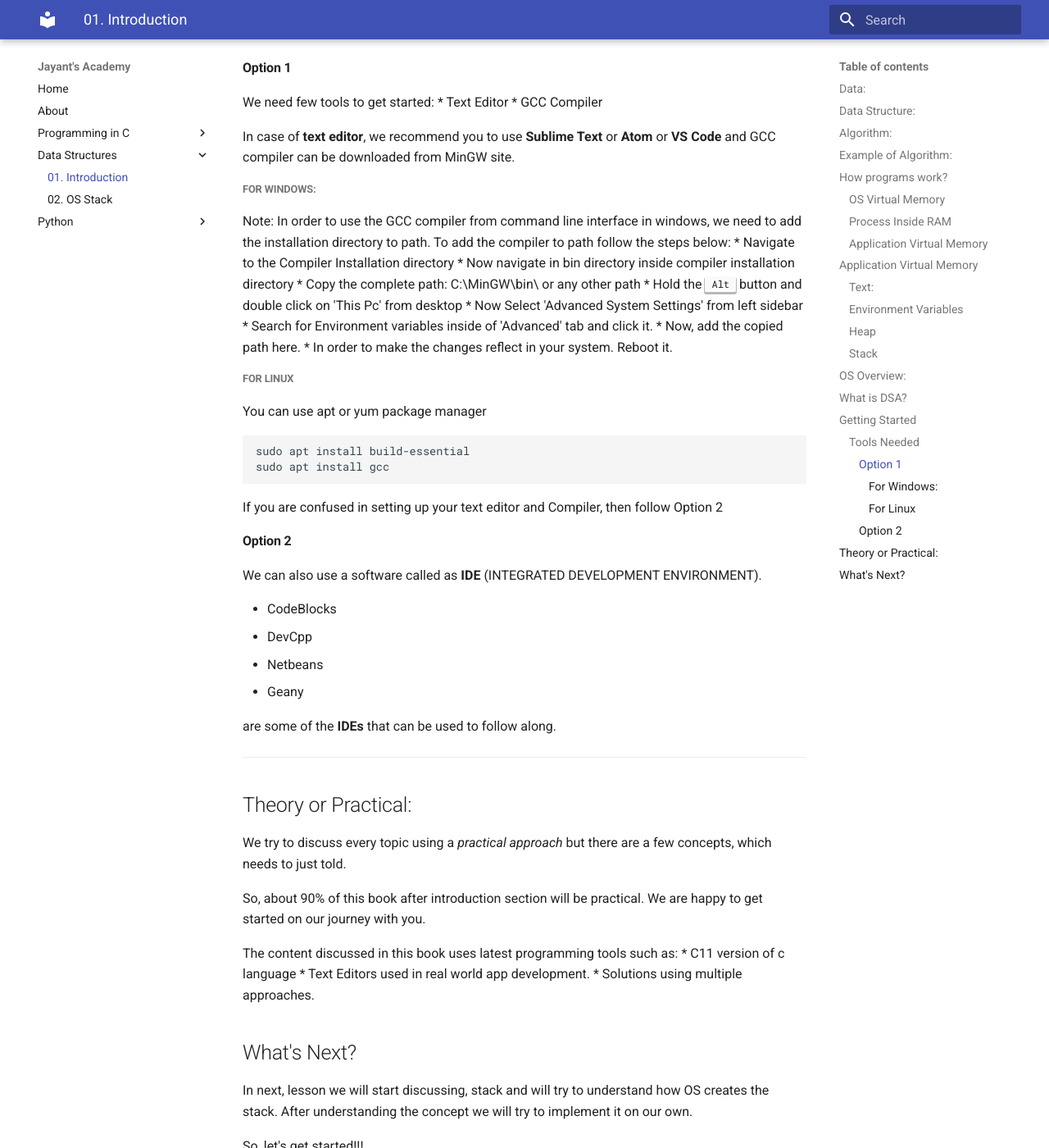
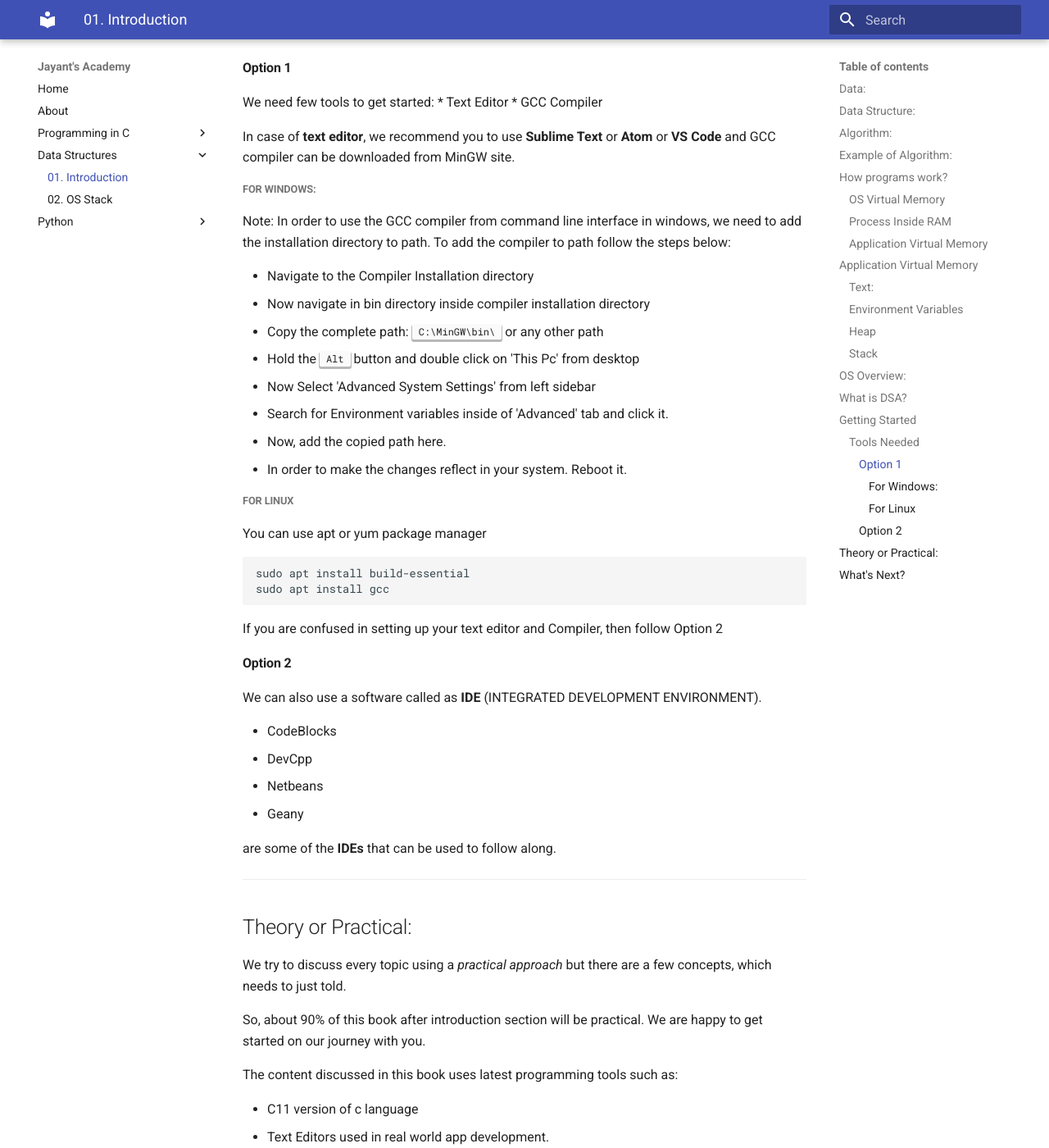
Before and after one commit to devjayantmalik/NotesWebsiteApp, an MkDocs documentation site: the page built from docs/dsa/01-introduction.md, in a window 1280 px wide and 1400 px high, scrolled down 5563 px. Shown: the whole window at 82% size. Built offline with MkDocs 1.6.1 and Material for MkDocs 9.7.7, drawn with Linux system fonts in a browser that asks for light colours; some of the changed lines change nothing that is shown; some of the changed text lies outside the part shown.

Commit message:
updated dsa

````diff
--- a/docs/dsa/01-introduction.md
+++ b/docs/dsa/01-introduction.md
@@ -190,9 +190,10 @@ and GCC compiler can be downloaded from MinGW site.
 ##### For Windows:
 Note: In order to use the GCC compiler from command line interface in windows, we need to add the
 installation directory to path. To add the compiler to path follow the steps below:
+
 * Navigate to the Compiler Installation directory
 * Now navigate in bin directory inside compiler installation directory
-* Copy the complete path: C:\MinGW\bin\ or any other path
+* Copy the complete path: <kbd>C:\MinGW\bin\</kbd> or any other path
 * Hold the <kbd>Alt</kbd> button and double click on 'This Pc' from desktop
 * Now Select 'Advanced System Settings' from left sidebar
 * Search for Environment variables inside of 'Advanced' tab and click it.
@@ -201,6 +202,7 @@ installation directory to path. To add the compiler to path follow the steps bel
 
 ##### For Linux
 You can use apt or yum package manager
+
 ```sh
 sudo apt install build-essential
 sudo apt install gcc
@@ -227,6 +229,7 @@ So, about 90% of this book after introduction section will be practical.
 We are happy to get started on our journey with you.
 
 The content discussed in this book uses latest programming tools such as:
+
 * C11 version of c language
 * Text Editors used in real world app development.
 * Solutions using multiple approaches.
````
